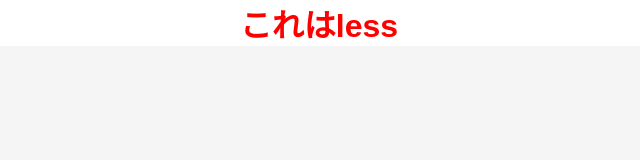
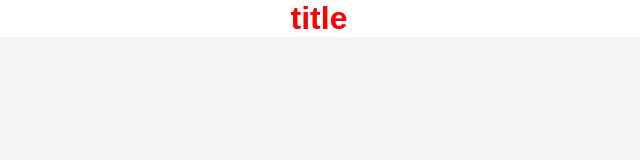
Before and after one commit to yulily100/template-less, a website: page index.html in a window 1280 px wide. Shown: the whole page, without its empty margins (321-961 px from the left). Drawn offline with nearby package versions, Linux system fonts and the light colour scheme.

Commit message:
なにかの差分

```diff
--- a/index.html
+++ b/index.html
@@ -45,7 +45,7 @@
 </head>
 <body>
   <div class="container">
-    <h1>これはless</h1>
+    <h1>title</h1>
   </div>
 
   <script src="//ajax.googleapis.com/ajax/libs/jquery/2.1.1/jquery.min.js"></script>
```
